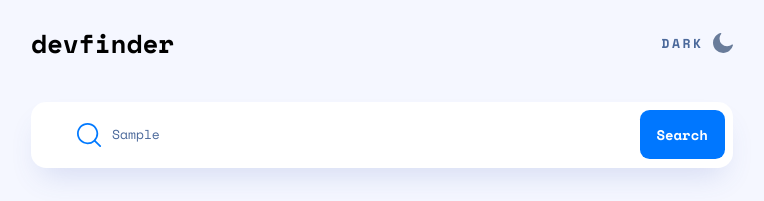
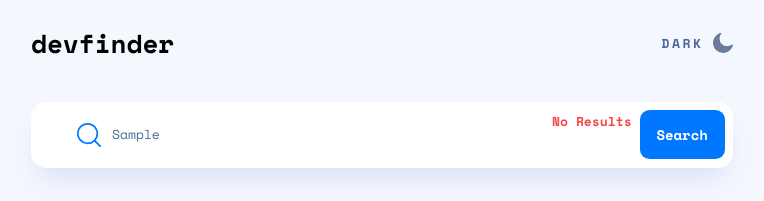
Before and after one commit to LogvnR/github-user-search, a React (Create React App) app: page / in a window 1280 px wide. Both pictures are taken after typing "Sample" into the empty fields and a click on the button "Search". Shown: the top 201 px of the page, without its empty margins (258-1022 px from the left). Built offline with nearby package versions, Linux system fonts and the light colour scheme; no server answers.

Commit message:
added error handling

```diff
--- a/src/Components/SearchBar.jsx
+++ b/src/Components/SearchBar.jsx
@@ -1,9 +1,12 @@
+import { useState } from "react";
 import styles from "./Styles/SearchBar.module.css";
 
 import searchIcon from "../Assets/icon-search.svg";
 import axios from "../Helpers/axios";
 
 const SearchBar = (props) => {
+  const [validUser, setValidUser] = useState("valid");
+
   const searchUser = (e) => {
     e.preventDefault();
     const user = document.querySelector("input").value;
@@ -27,25 +30,37 @@ const SearchBar = (props) => {
             company: res.data.company,
           };
           props.setSearchUser(userData);
+          setValidUser(true);
           const form = document.querySelector("form");
           form.reset();
         })
         .catch((error) => {
+          setValidUser(false);
           console.log(error);
         });
     };
+    if (user === "") {
+      setValidUser("null");
+    } else {
       findUser();
+    }
   };
 
   return (
     <header className={styles.container}>
       <form className={styles["search-bar"]}>
         <img className={styles.icon} src={searchIcon} alt="" />
+        <div className={styles["input-container"]}>
           <input
             className={styles.input}
             type="text"
             placeholder="Search GitHub username..."
           />
+          {validUser === "null" && (
+            <p className={styles.error}>Cannot Be Empty</p>
+          )}
+          {!validUser && <p className={styles.error}>No Results</p>}
+        </div>
         <button onClick={searchUser} className={styles.btn}>
           Search
         </button>
--- a/src/Components/Styles/SearchBar.module.css
+++ b/src/Components/Styles/SearchBar.module.css
@@ -24,6 +24,14 @@
   font-size: clamp(13px, 3.6vw, 114px);
 }
 
+.input-container {
+  width: 100%;
+  position: relative;
+  display: flex;
+  justify-content: flex-end;
+  align-items: flex-start;
+}
+
 .input {
   width: 100%;
   font-family: var(--font);
@@ -32,6 +40,15 @@
   outline: none;
   line-height: 25px;
   color: var(--text2);
+}
+
+.error {
+  position: absolute;
+  margin: 0;
+  font-size: clamp(12px, 3.4vw, 13px);
+  top: -40%;
+  color: hsl(0, 91%, 62%);
+  font-weight: 700;
 }
 
 .input::placeholder {
```
Lines whose indentation alone changed are shown as unchanged.
